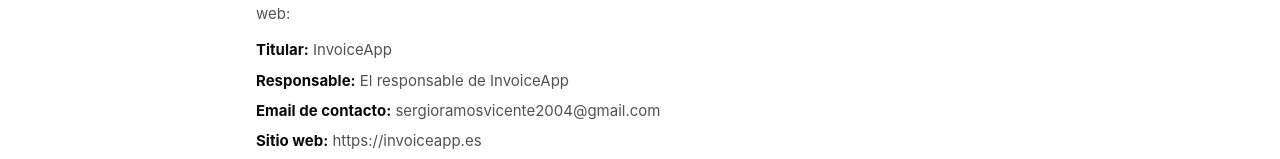
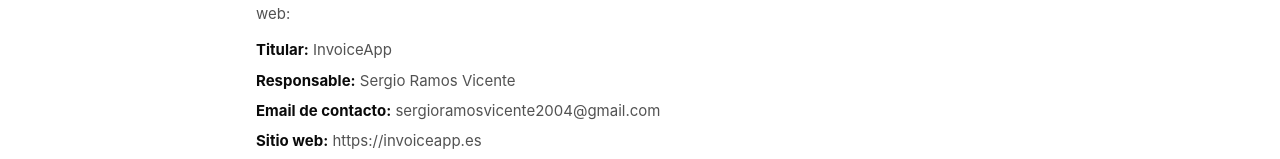
Before and after one commit to sergioramosv/invoiceapp, a Next.js app: page /legal-notice in a window 1280 px wide. Shown: the part 358-517 px from the top of the page. Built offline with nearby package versions, Linux system fonts and the light colour scheme; no server answers.

Commit message:
fix: responsable = Sergio Ramos Vicente en legales

```diff
--- a/src/app/(marketing)/legal-notice/page.tsx
+++ b/src/app/(marketing)/legal-notice/page.tsx
@@ -37,7 +37,7 @@ export default function LegalNoticePage() {
             </p>
             <ul className="mt-3 space-y-1.5 list-none">
               <li><strong className="text-text">Titular:</strong> InvoiceApp</li>
-              <li><strong className="text-text">Responsable:</strong> El responsable de InvoiceApp</li>
+              <li><strong className="text-text">Responsable:</strong> Sergio Ramos Vicente</li>
               <li><strong className="text-text">Email de contacto:</strong> sergioramosvicente2004@gmail.com</li>
               <li><strong className="text-text">Sitio web:</strong> https://invoiceapp.es</li>
             </ul>
--- a/src/app/(marketing)/privacy-policy/page.tsx
+++ b/src/app/(marketing)/privacy-policy/page.tsx
@@ -31,7 +31,7 @@ export default function PrivacyPolicyPage() {
             </h2>
             <ul className="space-y-1.5 list-none">
               <li><strong className="text-text">Titular:</strong> InvoiceApp</li>
-              <li><strong className="text-text">Responsable:</strong> El responsable de InvoiceApp</li>
+              <li><strong className="text-text">Responsable:</strong> Sergio Ramos Vicente</li>
               <li><strong className="text-text">Email de contacto:</strong> sergioramosvicente2004@gmail.com</li>
               <li><strong className="text-text">Sitio web:</strong> https://invoiceapp.es</li>
             </ul>
```
